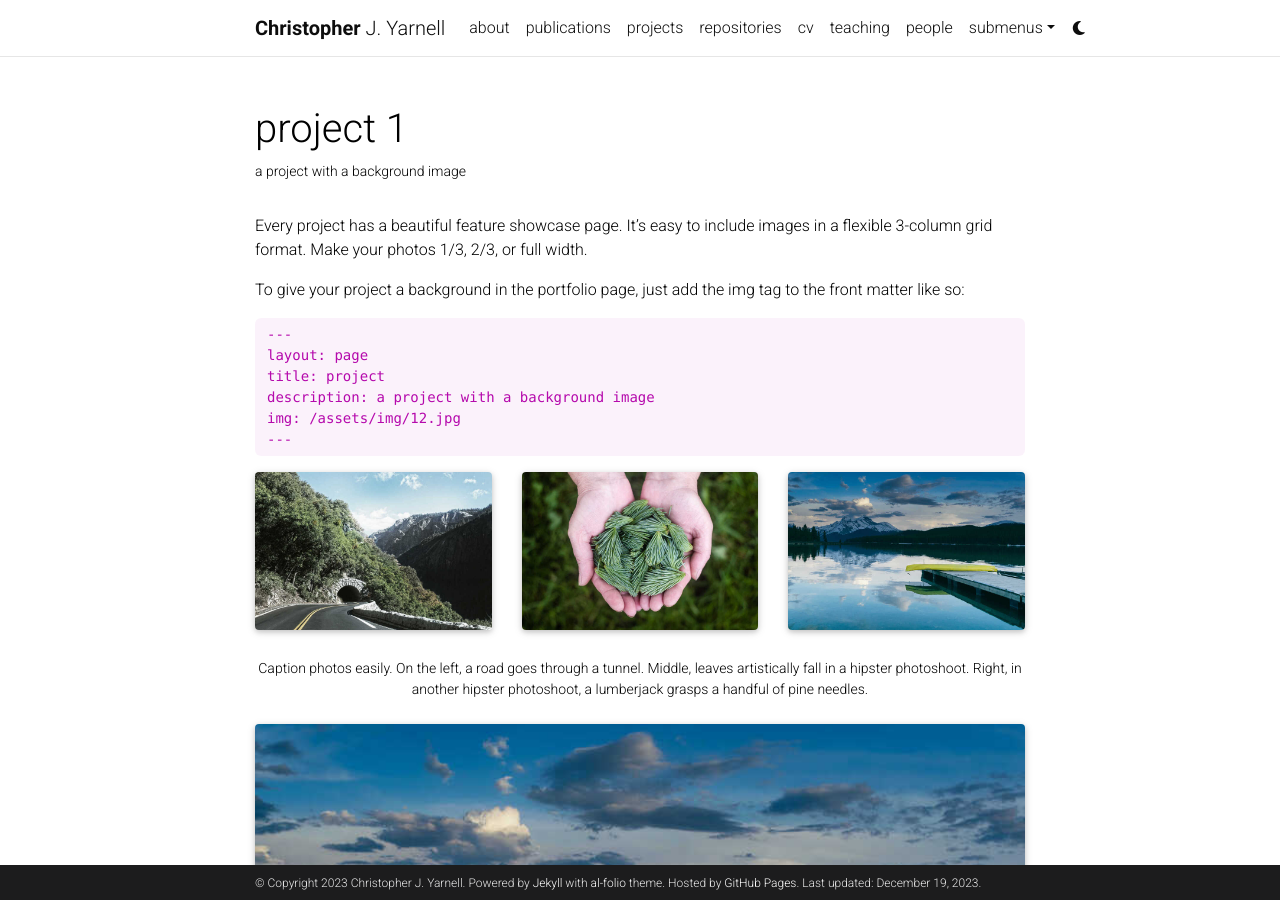
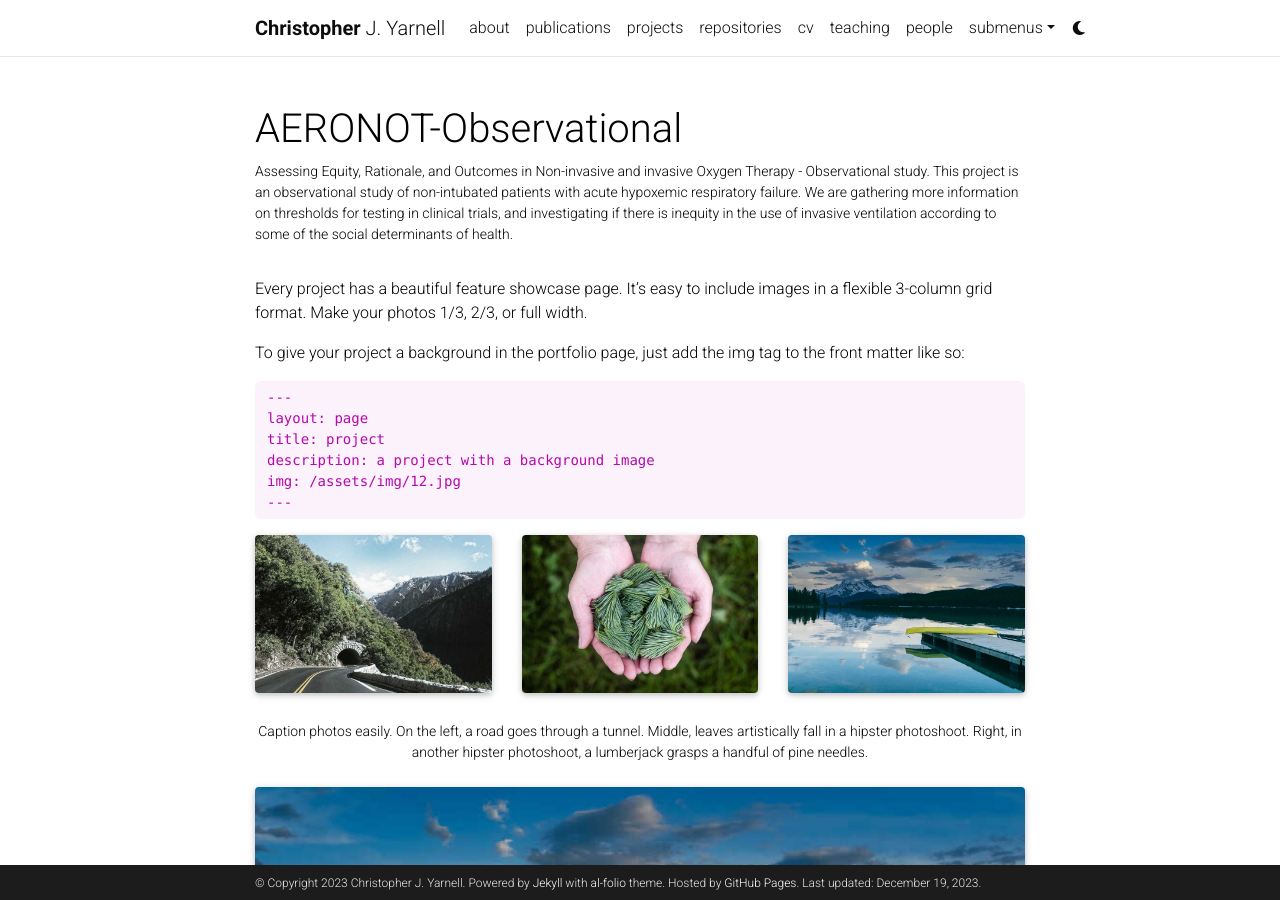
Before and after one commit to cjyarnell/cjyarnell.github.io, a Jekyll site: the page built from _projects/1_project.md, in a window 1280 px wide and 900 px high. Built offline with Jekyll 4.4.1, drawn with Linux system fonts in a browser that asks for light colours; full-size pictures stand in for the smaller copies a plugin makes; comment, search, counter and statistics services are not loaded; a style sheet for code colours, icons or effects is not loaded.

Commit message:
aeronot project

```diff
--- a/_projects/1_project.md
+++ b/_projects/1_project.md
@@ -1,11 +1,11 @@
 ---
 layout: page
-title: project 1
-description: a project with a background image
-img: assets/img/12.jpg
+title: AERONOT-Observational
+description: Assessing Equity, Rationale, and Outcomes in Non-invasive and invasive Oxygen Therapy - Observational study. This project is an observational study of non-intubated patients with acute hypoxemic respiratory failure. We are gathering more information on thresholds for testing in clinical trials, and investigating if there is inequity in the use of invasive ventilation according to some of the social determinants of health.
+img: assets/img/aeronot.jpg
 importance: 1
 category: work
-related_publications: einstein1956investigations, einstein1950meaning
+related_publications:
 ---
 
 Every project has a beautiful feature showcase page.
```
Also changed, not shown: assets/img/aeronot.jpg (added).
